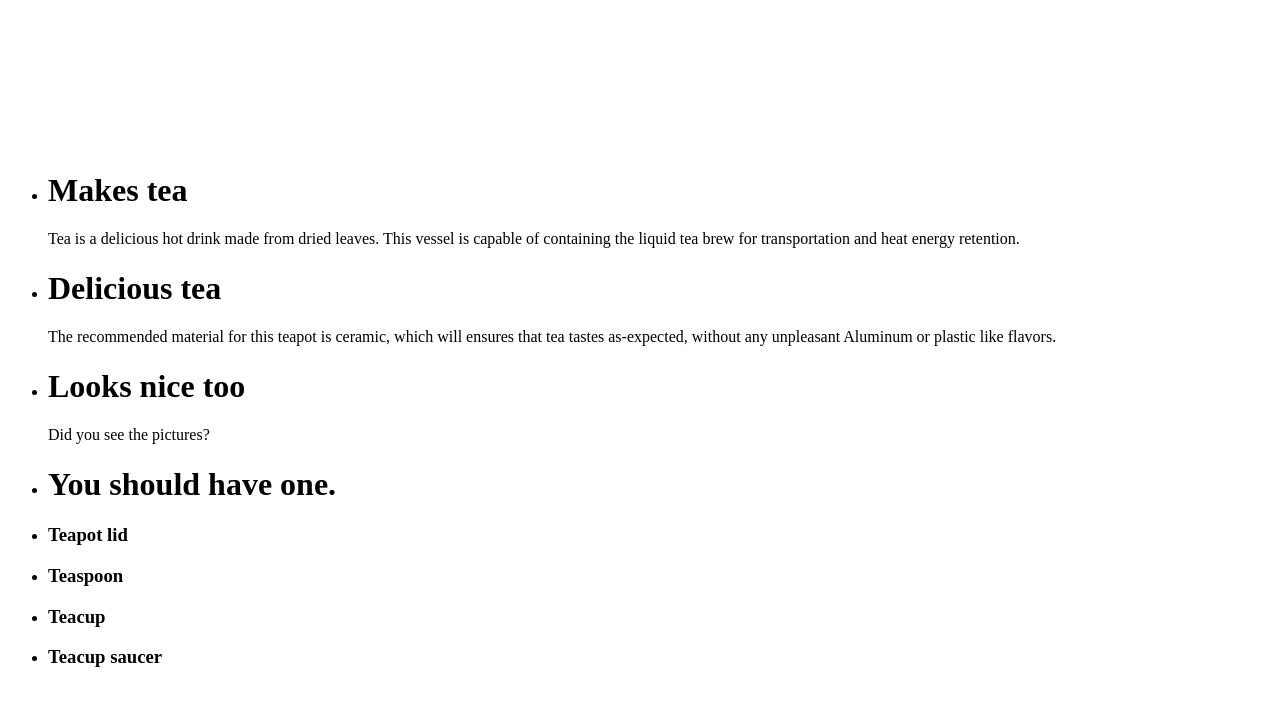
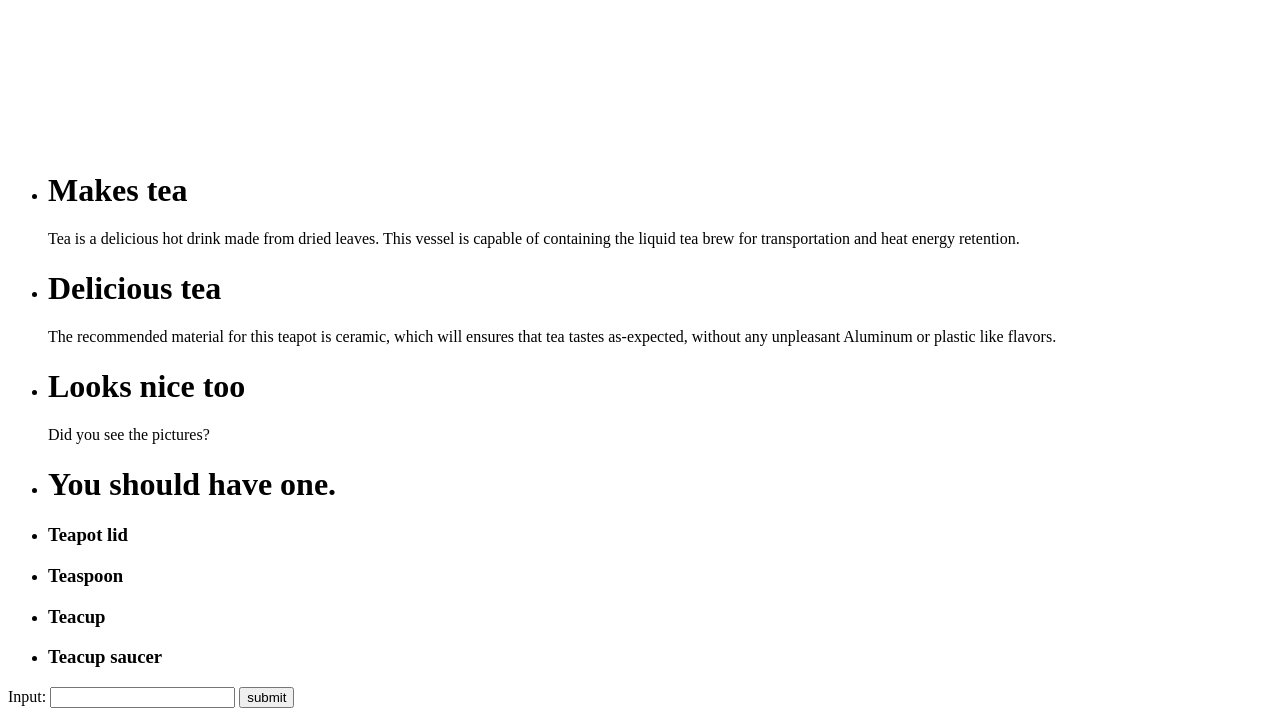
Before and after one commit to bcartmell/OSATT, a plain HTML site: page public/html/item.html in a window 1280 px wide. Shown: the part 589-1305 px from the top of the page. Before the commit the page ends 1276 px from the top, so only its background shows below. Drawn offline with nearby package versions, Linux system fonts and the light colour scheme; no server answers.

Commit message:
adds POST handler to server/server.js

```diff
--- a/public/html/item.html
+++ b/public/html/item.html
@@ -115,6 +115,13 @@
       </ul>
     </aside>
 
+    <form id="test_form" action="/" method="POST">
+      <label for="test_input">Input: </label>
+      <input id="test_input" name="test_input" type="text" />
+
+      <button type="submit">submit</button>
+    </form>
+
     <script src="../libs/jquery/dist/jquery.min.js"></script> <!-- jQuery -->
     <script src="../libs/bootstrap/dist/js/bootstrap.min.js"></script> <!--Bootstrap -->
   </div>
```
Also changed, not shown: server/server.js (+11 -0 lines), 1 other file.
